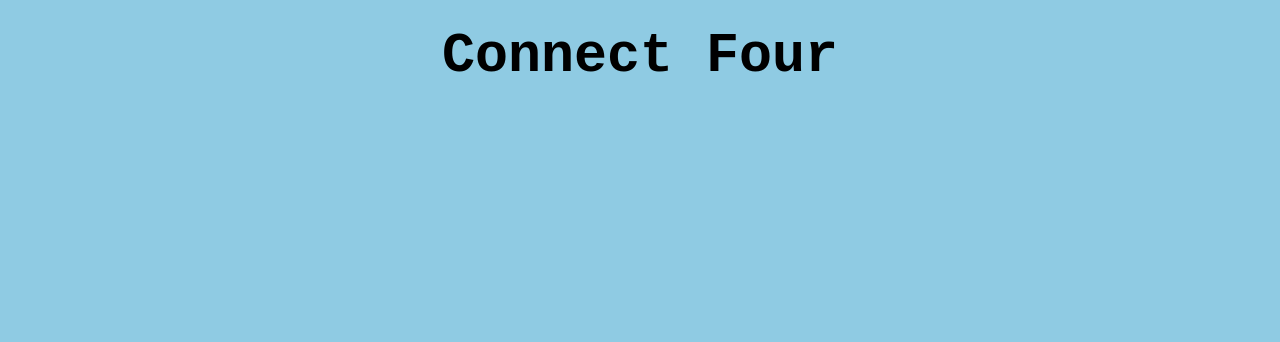
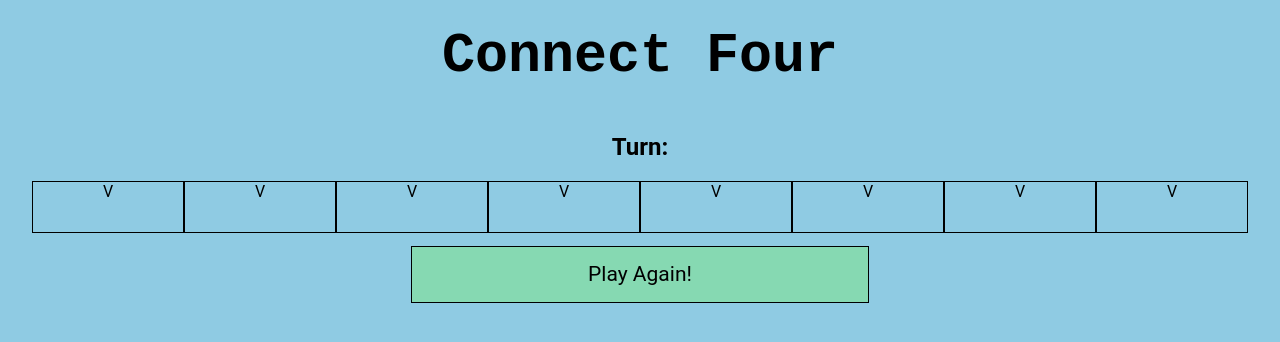
Before and after one commit to kcamia/pset-9, a plain HTML site: page connect-four.html in a window 1280 px wide. Drawn offline with Linux system fonts and the light colour scheme.

Commit message:
start connect 20

```diff
--- a/connect-four.html
+++ b/connect-four.html
@@ -12,5 +12,22 @@
 
     <h1>Connect Four</h1>
 
+    <div class="container column">
+      <h2>Turn:</h2>
+
+      <div class="container wrap" id="board">
+        <div class="square">V</div>
+        <div class="square">V</div>
+        <div class="square">V</div>
+        <div class="square">V</div>
+        <div class="square">V</div>
+        <div class="square">V</div>
+        <div class="square">V</div>
+        <div class="square">V</div>
+      </div>
+
+      <div id="reset-button">Play Again!</div>
+    </div>
+
   </body>
 </html>
--- a/css/connect-styles.css
+++ b/css/connect-styles.css
@@ -10,3 +10,44 @@ h1 {
   font-size: 55px;
   margin: 2%;
 }
+
+.container {
+  display: flex;
+  justify-content: center;
+  align-items: center;
+}
+
+.column {
+  height: 100%;
+  width: 100%;
+  flex-direction: column;
+}
+
+.square {
+  border: 1px solid black;
+  height: 50px;
+  user-select: none;
+  width: 150px;
+}
+
+.square:hover {
+  background-color: rgb(86, 163, 179);
+  cursor: pointer;
+}
+
+#reset-button {
+  background-color: rgb(134, 217, 178);
+  border: 1px solid black;
+  color: black;
+  font-size: 21px;
+  line-height: 55px;
+  margin: 1%;
+  text-align: center;
+  width: 456px;
+}
+
+#reset-button:hover {
+  background-color: rgb(100, 158, 131);
+  color: white;
+  cursor: pointer;
+}
```
